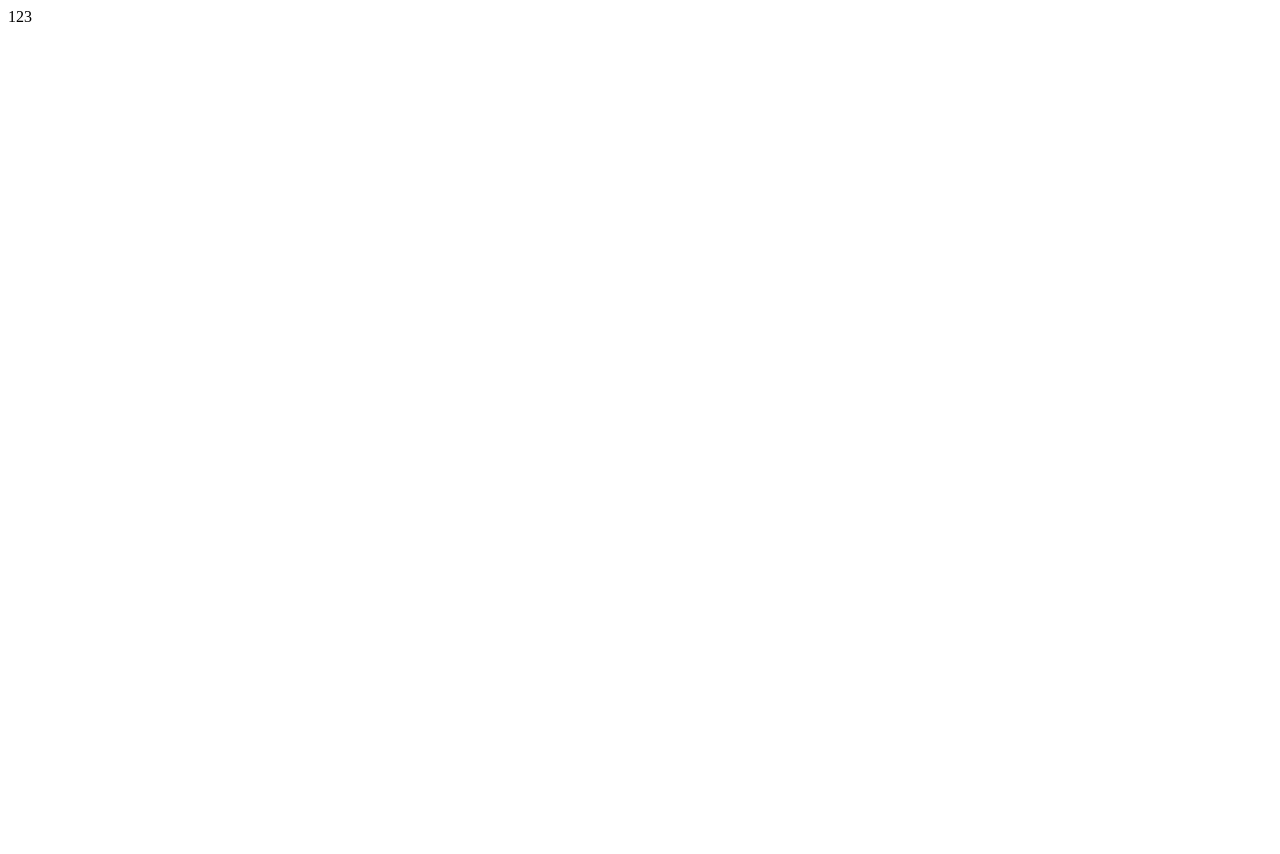
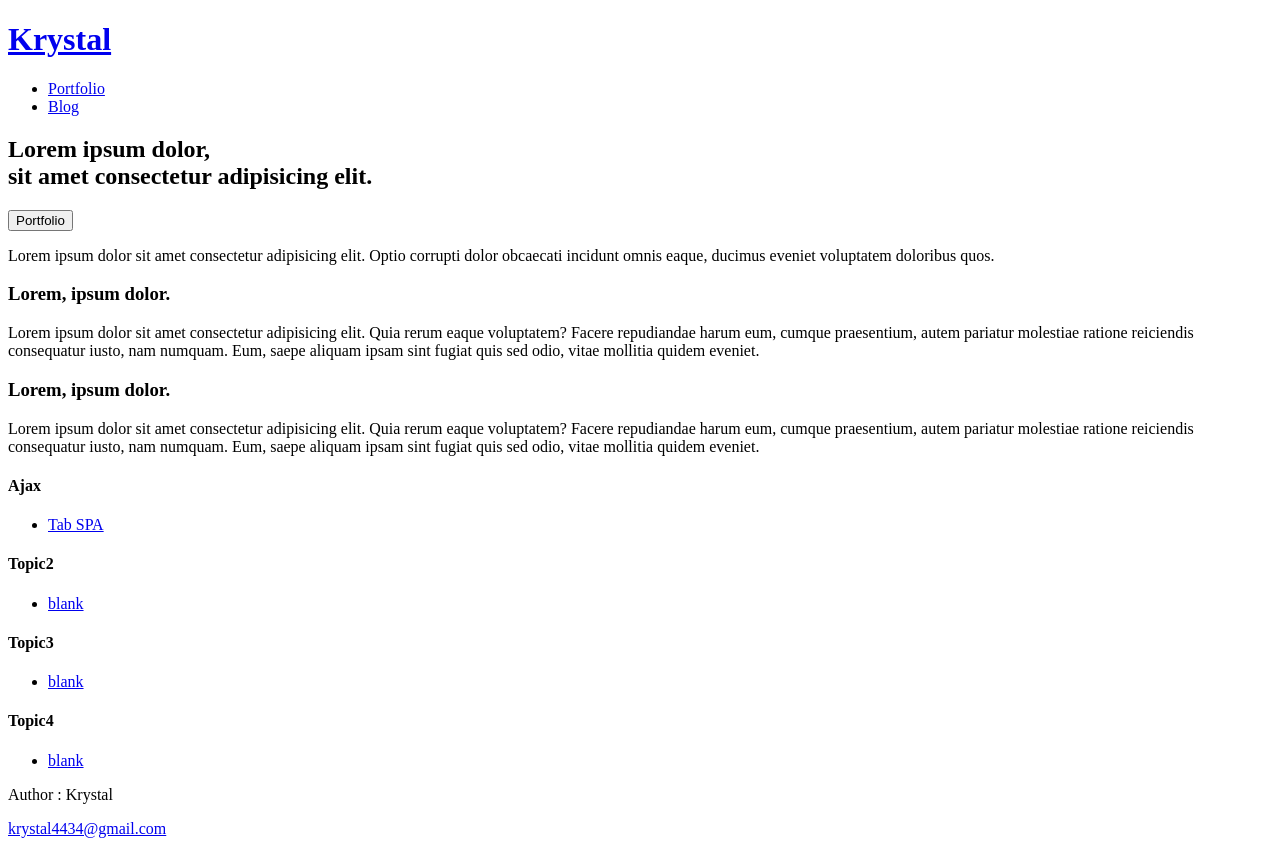
Before and after one commit to krystal4434/web, a plain HTML site: page index.html in a window 1280 px wide. Before the commit the page ends 800 px from the top, so only its background shows below. Drawn offline with Linux system fonts and the light colour scheme.

Commit message:
Update index.html

```diff
--- a/index.html
+++ b/index.html
@@ -8,7 +8,79 @@
 </head>
 
 <body>
-    123
+    <div class="header_wrap">
+        <header>
+            <h1><a href="/">Krystal</a></h1>
+            <nav>
+                <ul>
+                    <li><a href="#">Portfolio</a></li>
+                    <li><a href="#">Blog</a></li>
+                </ul>
+            </nav>
+        </header>
+    </div>
+    <div class="main_ban_wrap">
+        <section>
+            <h2>Lorem ipsum dolor,<br>sit amet consectetur adipisicing elit.</h2>
+            <button class="btn_blue">Portfolio</button>
+        </section>
+    </div>
+    <div class="cont_wrap">
+        <section class="index_text">
+            <p>Lorem ipsum dolor sit amet consectetur adipisicing elit. Optio corrupti dolor obcaecati incidunt omnis
+                eaque, ducimus eveniet voluptatem doloribus quos.</p>
+        </section>
+        <section>
+            <article class="large6 column">
+                <h3>Lorem, ipsum dolor.</h3>
+                <p>Lorem ipsum dolor sit amet consectetur adipisicing elit. Quia rerum eaque voluptatem? Facere
+                    repudiandae harum eum, cumque praesentium, autem pariatur molestiae ratione reiciendis consequatur
+                    iusto, nam numquam. Eum, saepe aliquam ipsam sint fugiat quis sed odio, vitae mollitia quidem
+                    eveniet.</p>
+            </article>
+            <article class="large6 column">
+                <h3>Lorem, ipsum dolor.</h3>
+                <p>Lorem ipsum dolor sit amet consectetur adipisicing elit. Quia rerum eaque voluptatem? Facere
+                    repudiandae harum eum, cumque praesentium, autem pariatur molestiae ratione reiciendis consequatur
+                    iusto, nam numquam. Eum, saepe aliquam ipsam sint fugiat quis sed odio, vitae mollitia quidem
+                    eveniet.</p>
+            </article>
+        </section>
+    </div>
+    <div class="row_wrap">
+        <section>
+            <article class="large4 column">
+                <h4>Ajax</h4>
+                <ul>
+                    <li><a href="#" target="_blank">Tab SPA</a></li>
+                </ul>
+            </article>
+            <article class="large4 column">
+                <h4>Topic2</h4>
+                <ul>
+                    <li><a href="#" target="_blank">blank</a></li>
+                </ul>
+            </article>
+            <article class="large4 column">
+                <h4>Topic3</h4>
+                <ul>
+                    <li><a href="#" target="_blank">blank</a></li>
+                </ul>
+            </article>
+            <article class="large4 column">
+                <h4>Topic4</h4>
+                <ul>
+                    <li><a href="#" target="_blank">blank</a></li>
+                </ul>
+            </article>
+        </section>
+    </div>
+    <div class="footer_wrap">
+        <footer>
+            <p>Author : Krystal</p>
+            <p><a href="mailto:krystal4434@gmail.com">krystal4434@gmail.com</a></p>
+        </footer>
+    </div>
 </body>
 
 </html>
```
